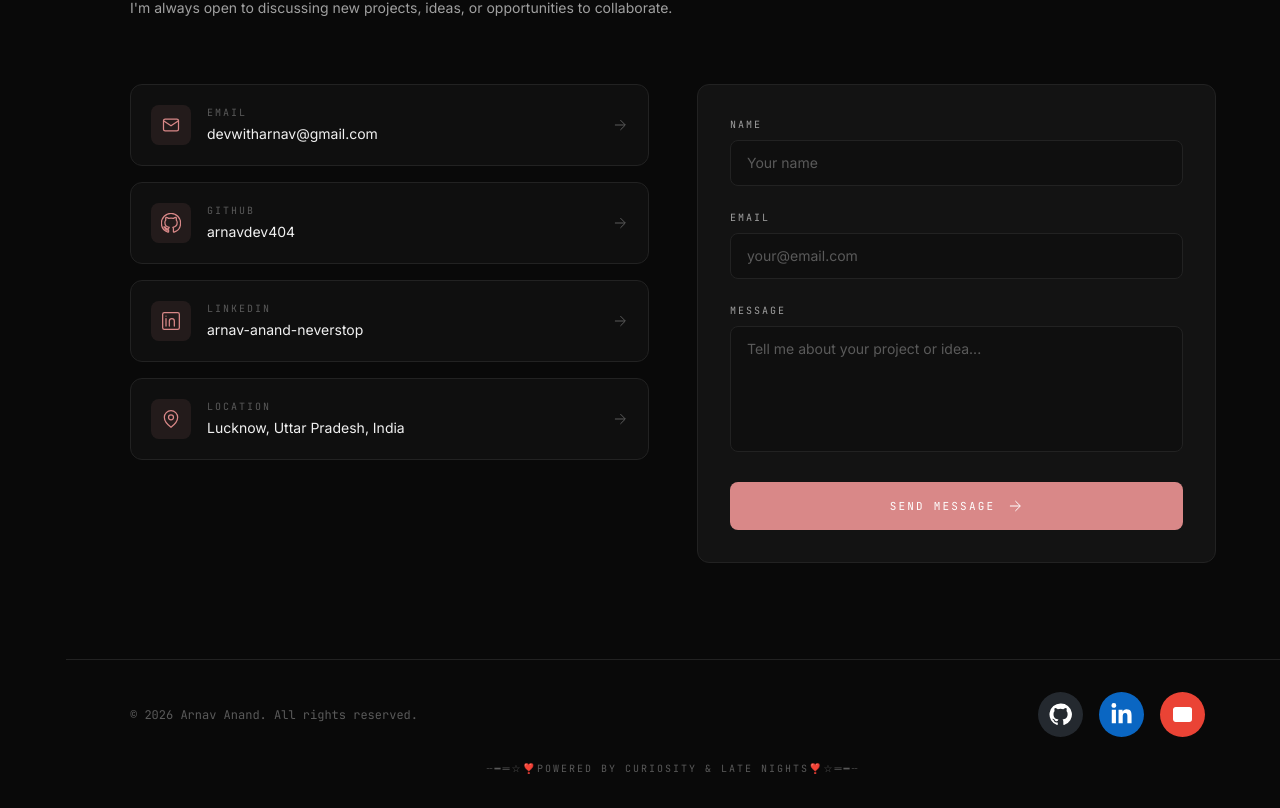
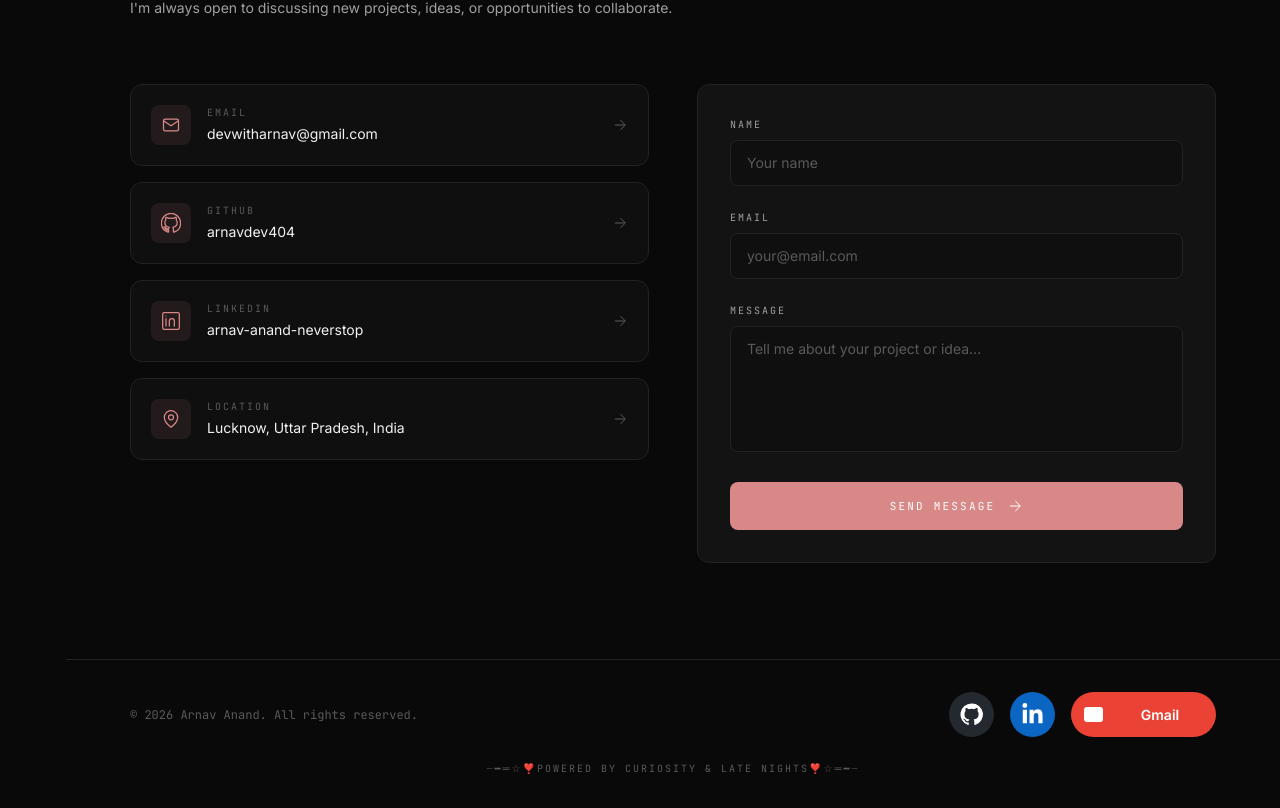
Before and after one commit to arnavdev404/portfolio, a Next.js app: page / in a window 1280 px wide. Shown: the part 4313-5121 px from the top of the page. Built offline with nearby package versions, Linux system fonts and the light colour scheme.

Commit message:
Refactor Gmail footer button styles
Updated styles for Gmail footer button to improve layout and appearance.

```diff
--- a/src/app/globals.css
+++ b/src/app/globals.css
@@ -3034,28 +3034,28 @@ iframe {
   opacity: 1;
 }
 
+
+/* Gmail Footer Button Fix */
 .gmail-expand {
-  background: #ea4335;
-  color: white;
-  width: 56px;
-  overflow: hidden;
-  transition: width 0.3s ease;
-}
-
-.gmail-expand:hover {
-  width: 178px;
+  background: #EA4335;
+  width: 145px;
+  flex: 0 0 145px;
+  border-radius: 40px;
 }
 
 .gmail-expand .social-expand-label {
-  display: inline-block;
-  white-space: nowrap;
-  opacity: 0;
-  max-width: 0;
-  overflow: hidden;
-  transition: opacity 0.3s ease, max-width 0.3s ease;
-}
-
-.gmail-expand:hover .social-expand-label {
+  position: static;
+  width: auto;
+  flex: 1;
   opacity: 1;
-  max-width: 100px;
-}
+  overflow: visible;
+  text-align: center;
+  margin-right: 12px;
+}
+
+/* Keep Gmail icon aligned */
+.gmail-expand .social-expand-sign {
+  flex: 0 0 45px;
+  width: 45px;
+  height: 45px;
+}
```
